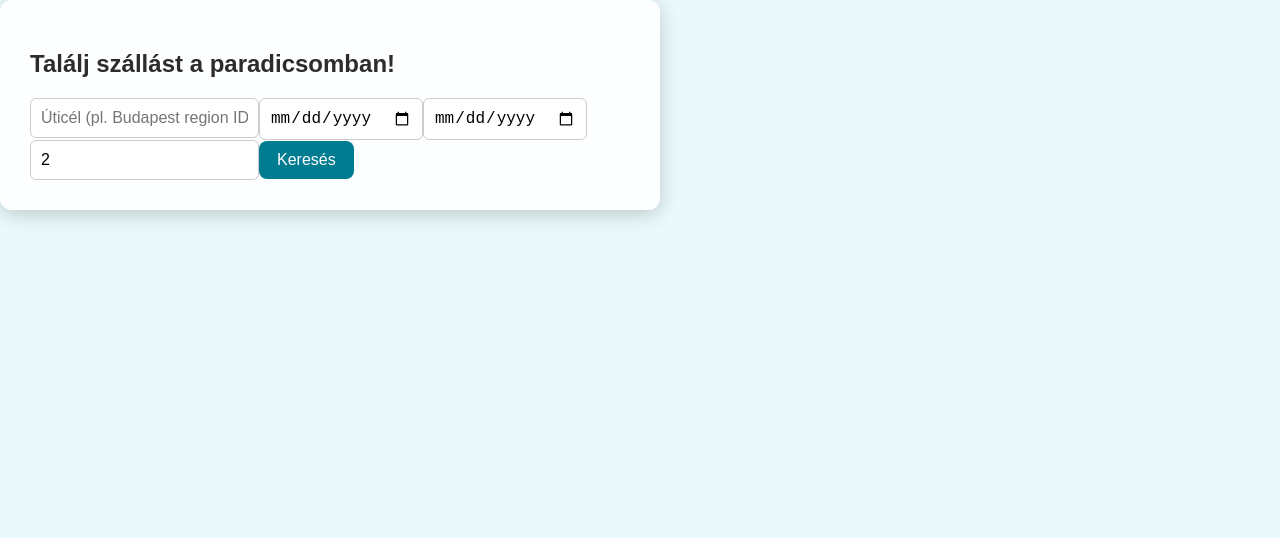
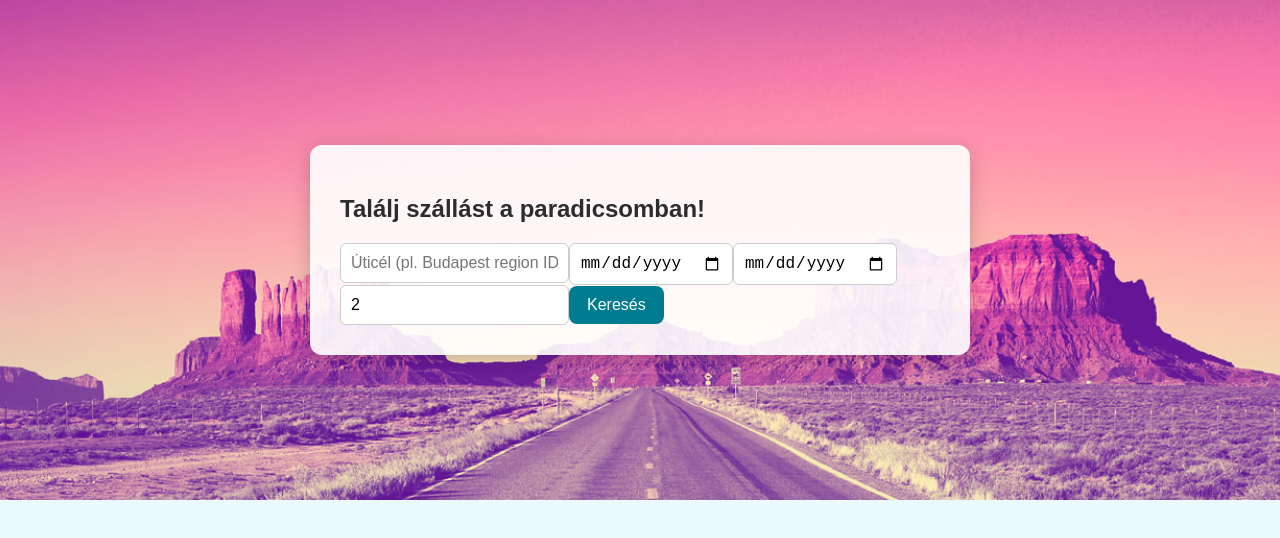
Before and after one commit to Jozsefmarian/lanzaventura-frontend, a React (Vite) app: page / in a window 1280 px wide. Shown: the top 538 px of the page. Built offline with nearby package versions, Linux system fonts and the light colour scheme.

Commit message:
Fix: background image + duplikált keresőmező eltávolítása

```diff
--- a/src/components/SearchForm.jsx
+++ b/src/components/SearchForm.jsx
@@ -59,7 +59,7 @@ const SearchForm = () => {
   };
 
   return (
-    <div className="search-container">
+    <div className="search-background">
       <form className="search-form" onSubmit={handleSearch}>
         <h2>Találj szállást a paradicsomban!</h2>
 
```
